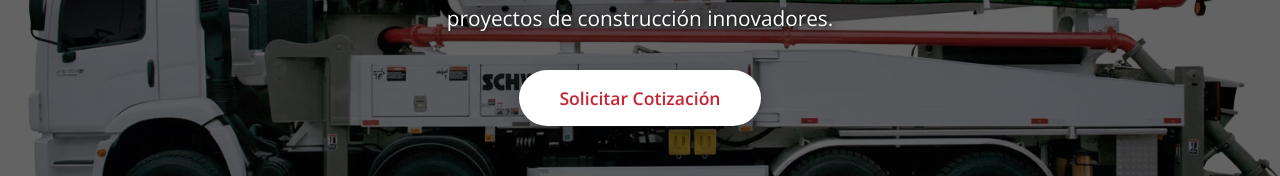
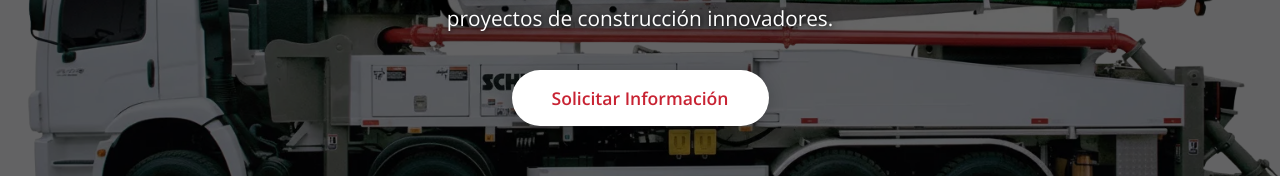
Before and after one commit to victorsnm05/Bombetec, a plain HTML site: page index.html in a window 1280 px wide. Shown: the part 387-563 px from the top of the page. Drawn offline with nearby package versions, Linux system fonts and the light colour scheme.

Commit message:
Pequeños cambios de estabilidad. v1.0.2 01/2026

```diff
--- a/index.html
+++ b/index.html
@@ -152,7 +152,7 @@
             <h1>BOMBETEC</h1>
             <!--<p>Especialistas en soluciones avanzadas de bombeo para proyectos de construcción innovadores y eficientes</p>-->
             <p>Especialistas en bombeo de hormigón en <strong>Toledo y alrededores</strong> para proyectos de construcción innovadores.</p>
-            <a href="#contacto" class="btn btn-hero">Solicitar Cotización</a>
+            <a href="#contacto" class="btn btn-hero">Solicitar Información</a>
         </div>
 
         <!-- Flecha para bajar -->
```
